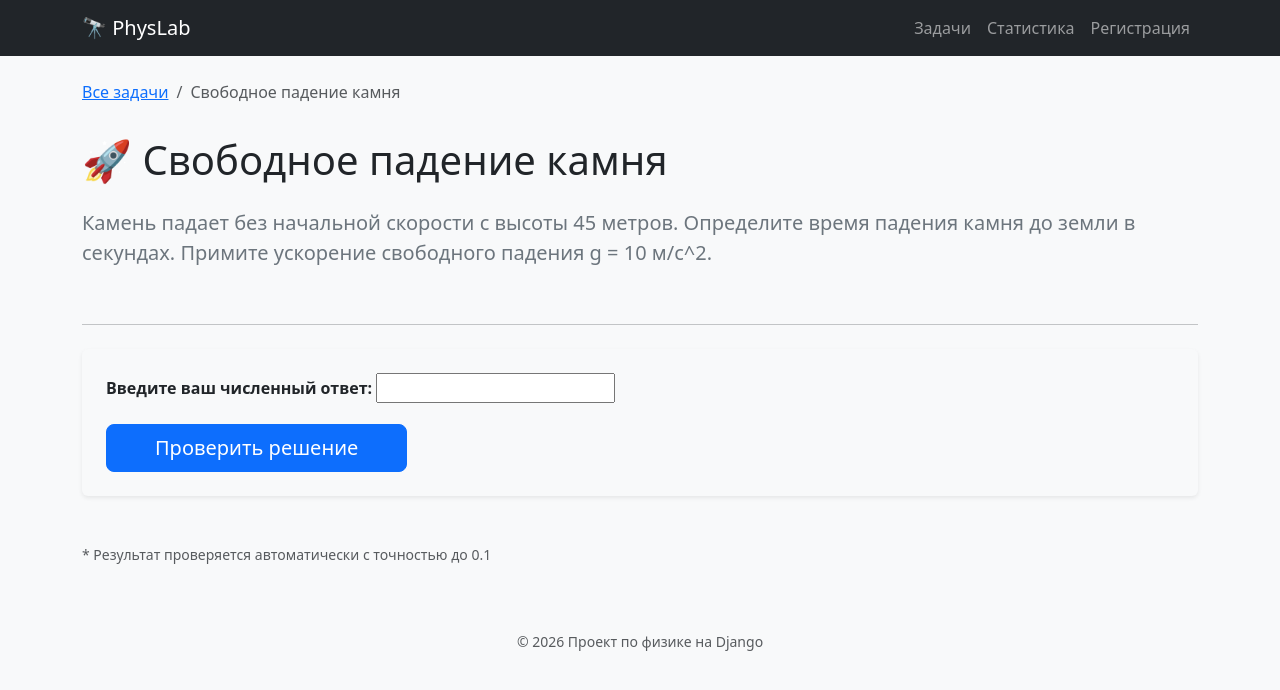
After one commit to Mikholen/django-edu-project, a Django app: page /tasks/1/ in a window 1280 px wide. The commit adds this page. Shown: the top 690 px of the page. Run offline with Django 5.2, Linux system fonts and the light colour scheme; data comes from the database, SQL or seed files in the repository.

Commit message:
Added all pages

```diff
--- a/core/settings.py
+++ b/core/settings.py
@@ -103,7 +103,7 @@ AUTH_PASSWORD_VALIDATORS = [
 # Internationalization
 # https://docs.djangoproject.com/en/6.0/topics/i18n/
 
-LANGUAGE_CODE = 'en-us'
+LANGUAGE_CODE = 'ru-ru'
 
 TIME_ZONE = 'UTC'
 
--- /dev/null
+++ b/simulator/forms.py
@@ -0,0 +1,11 @@
+from django import forms
+
+class AnswerForm(forms.Form):
+    user_answer = forms.FloatField(
+        label="Ваш ответ",
+        required=True,
+        error_messages={
+            'invalid': "Ошибка: введите число (например, 1.24 или 14)",
+            'required': "Поле не может быть пустым!"
+        }
+    )
--- /dev/null
+++ b/simulator/templates/base.html
@@ -0,0 +1,28 @@
+<!DOCTYPE html>
+<html lang="ru">
+<head>
+    <meta charset="UTF-8">
+    <title>{% block title %}PhysLab{% endblock %}</title>
+    <link href="https://cdn.jsdelivr.net/npm/bootstrap@5.3.0/dist/css/bootstrap.min.css" rel="stylesheet">
+</head>
+<body class="bg-light">
+    <nav class="navbar navbar-expand-lg navbar-dark bg-dark mb-4">
+        <div class="container">
+            <a class="navbar-brand" href="{% url 'task_list' %}">🔭 PhysLab</a>
+            <div class="navbar-nav">
+                <a class="nav-link" href="{% url 'task_list' %}">Задачи</a>
+                <a class="nav-link" href="{% url 'statistics' %}">Статистика</a>
+                <a class="nav-link" href="{% url 'register' %}">Регистрация</a>
+            </div>
+        </div>
+    </nav>
+
+    <div class="container">
+        {% block content %}{% endblock %}
+    </div>
+
+    <footer class="text-center mt-5 py-3 text-muted">
+        <small>&copy; 2026 Проект по физике на Django</small>
+    </footer>
+</body>
+</html>
--- /dev/null
+++ b/simulator/templates/simulator/task_detail.html
@@ -0,0 +1,55 @@
+{% extends 'base.html' %}
+
+{% block title %}{{ task.title }}{% endblock %}
+
+{% block content %}
+<nav aria-label="breadcrumb">
+  <ol class="breadcrumb">
+    <li class="breadcrumb-item"><a href="{% url 'task_list' %}">Все задачи</a></li>
+    <li class="breadcrumb-item active" aria-current="page">{{ task.title }}</li>
+  </ol>
+</nav>
+
+<div class="py-3">
+    <h1 class="display-6">🚀 {{ task.title }}</h1>
+    <p class="lead mt-4 text-secondary">{{ task.description }}</p>
+
+    {% if task.formula_hint %}
+        <div class="alert alert-info d-inline-block shadow-sm">
+            <strong>💡 Подсказка:</strong> <code>{{ task.formula_hint }}</code>
+        </div>
+    {% endif %}
+</div>
+
+<hr class="my-4">
+
+{% if message %}
+    <div class="alert {% if '✅' in message %}alert-success{% else %}alert-danger{% endif %} shadow-sm mb-4" role="alert">
+        <h4 class="alert-heading">{{ message }}</h4>
+    </div>
+{% endif %}
+
+<div class="card bg-light border-0 shadow-sm">
+    <div class="card-body p-4">
+        <form method="post" class="needs-validation">
+            {% csrf_token %}
+            <div class="mb-3">
+                <label for="{{ form.user_answer.id_for_label }}" class="form-label fw-bold">
+                    Введите ваш численный ответ:
+                </label>
+                {{ form.user_answer }}
+                {% if form.user_answer.errors %}
+                    <div class="text-danger mt-2">
+                        {{ form.user_answer.errors }}
+                    </div>
+                {% endif %}
+            </div>
+            <button type="submit" class="btn btn-primary btn-lg px-5">Проверить решение</button>
+        </form>
+    </div>
+</div>
+
+<div class="mt-5 text-muted small">
+    <p>* Результат проверяется автоматически с точностью до 0.1</p>
+</div>
+{% endblock %}
--- a/simulator/urls.py
+++ b/simulator/urls.py
@@ -3,4 +3,7 @@ from . import views
 
 urlpatterns = [
     path('', views.task_list, name='task_list'),
+    path('<int:task_id>/', views.task_detail, name='task_detail'),
+    path('stats/', views.statistics, name='statistics'),
+    path('register/', views.register, name='register'),
 ]
--- a/simulator/views.py
+++ b/simulator/views.py
@@ -1,6 +1,42 @@
-from django.shortcuts import render
+from django.shortcuts import render, get_object_or_404, redirect
+from django.contrib.auth.forms import UserCreationForm
 from .models import Task
+from .forms import AnswerForm
 
 def task_list(request):
     tasks = Task.objects.all()
     return render(request, 'simulator/task_list.html', {'tasks': tasks})
+
+def task_detail(request, task_id):
+    task = get_object_or_404(Task, id=task_id)
+    message = None
+    form = AnswerForm(request.POST or None)
+
+    if request.method == 'POST':
+        if form.is_valid():
+            user_val = form.cleaned_data['user_answer']
+
+            if abs(user_val - task.correct_answer) <= 0.1:
+                message = "Верно! Вы молодец."
+            else:
+                message = f"Неверно. Правильный ответ: {task.correct_answer}"
+
+    return render(request, 'simulator/task_detail.html', {
+        'task': task,
+        'form': form,
+        'message': message
+    })
+
+def statistics(request):
+    total_tasks = Task.objects.count()
+    return render(request, 'simulator/statistics.html', {'total_tasks': total_tasks})
+
+def register(request):
+    if request.method == 'POST':
+        form = UserCreationForm(request.POST)
+        if form.is_valid():
+            form.save()
+            return redirect('task_list')
+    else:
+        form = UserCreationForm()
+    return render(request, 'registration/register.html', {'form': form})
```
Also changed, not shown: simulator/task_detail.html (added, +27 -0 lines), simulator/templates/registration/register.html (added, +39 -0 lines), simulator/templates/simulator/statistics.html (added, +33 -0 lines), simulator/templates/simulator/task_list.html (+16 -17 lines), simulator/admin.py (line endings or trailing spaces).
